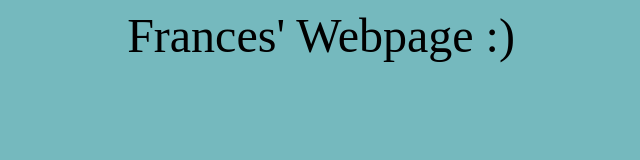
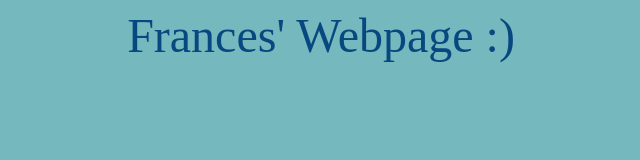
Before and after one commit to fcohen26/francescohen.me, a plain HTML site: page index.html in a window 1280 px wide. Shown: the whole page, without its empty margins (319-959 px from the left). Drawn offline with Linux system fonts and the light colour scheme.

Commit message:
Text color

```diff
--- a/index.html
+++ b/index.html
@@ -5,9 +5,11 @@
     </head>
     <body bgcolor=#75B9BE>
         <font size = "100">
-            <center>
-                Frances' Webpage :)
-            </center>
+            <font color=#O8488>
+                <center>
+                    Frances' Webpage :)
+                </center>
+            </font>
         </font>
     </body>
 </html>
```
